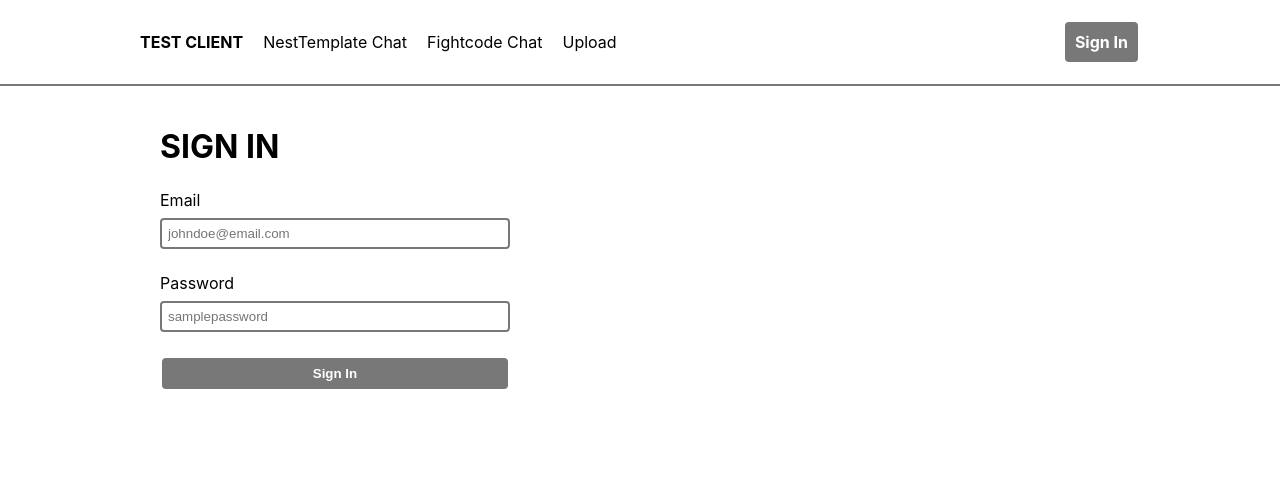
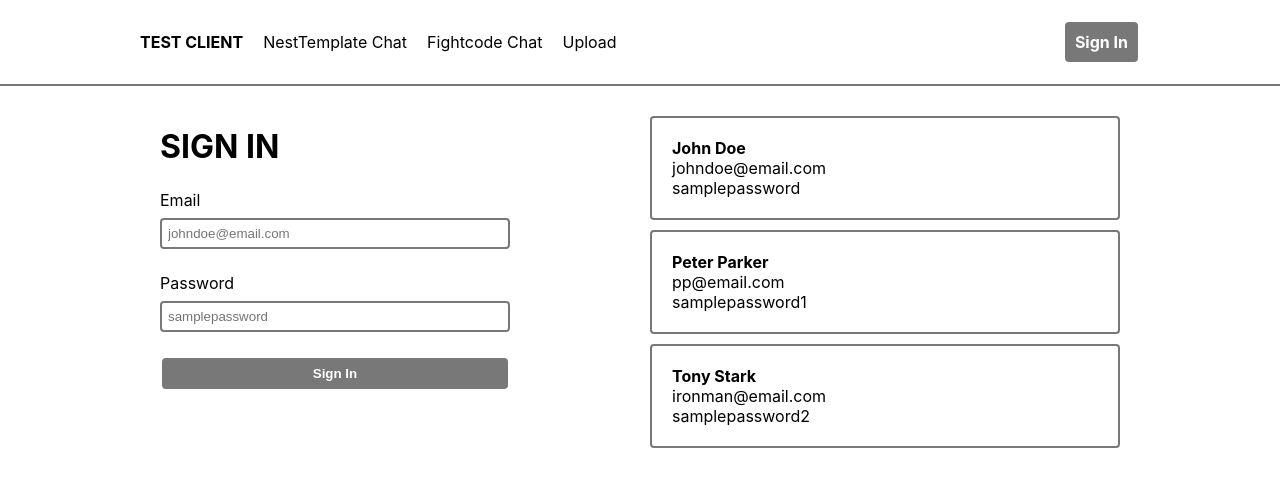
Before and after one commit to Weichen0/US-Client-Test, a React (Create React App) app: page /sign-in in a window 1280 px wide. Shown: the top 486 px of the page. Built offline with nearby package versions, Linux system fonts and the light colour scheme.

Commit message:
chores: show sample user and add comments

```diff
--- a/src/components/nestchat/ChatRoom.js
+++ b/src/components/nestchat/ChatRoom.js
@@ -13,10 +13,12 @@ export function NestChatRoom({ selectedRoom }) {
     const [userData, setUserData] = useState({}) // Chat Participant user data
 
     // Using Normal Fetch APIs to get pagination of previous messages
+    // - Pardon the bad pagination setup
     async function getOlderMessage() {
         const nextPage = page + 1
         setPage(nextPage)
         // Fetch API for listMessage: query (page, chatRoomId)
+        // - Use camelCase for query params
         try {
             const res = await fetch(`http://localhost:8080/chat/listMessage?page=${nextPage}&chatRoomId=${selectedRoom}`, {
                 method: "GET",
@@ -38,8 +40,8 @@ export function NestChatRoom({ selectedRoom }) {
         }
     }
 
-    // Get chat participant data
-    // Cache and use it repetitively instead of relation fetches
+    // Get chat participant data (Object format)
+    // - Cache and use it repetitively instead of relation fetches
     async function getChatParticipantData() {
         try {
             const res = await fetch(`http://localhost:8080/chat/chatParticipants/${selectedRoom}`, {
@@ -96,7 +98,7 @@ export function NestChatRoom({ selectedRoom }) {
         if (socket) {
             setMessageData([])
             // initial list (first page)
-            socket.emit('listMessages', { chatroom_id: parseInt(selectedRoom) }, (res) => {
+            socket.emit('listMessages', { chatRoomId: parseInt(selectedRoom) }, (res) => {
                 setMessageData(res.reverse())
             })
             // update list when new messages are sent
@@ -128,7 +130,7 @@ export function NestChatRoom({ selectedRoom }) {
                     {messageData?.length ?
                         <>
                             <div>
-                                <button onClick={() => getOlderMessage()}>Load Previous Sad Pagination</button>
+                                <button onClick={() => getOlderMessage()}>Load Previous Sad Pagination {page}</button>
                             </div>
                             {messageData.map((item, index) => {
                                 if (item?.messageType === "SYS_MESSAGE") {
@@ -152,8 +154,8 @@ export function NestChatRoom({ selectedRoom }) {
                         </div>
                     }
 
-                    <div style={{ marginTop: 8 }}>
-                        <input type='text' value={inputMessage} onChange={(e) => setInputMessage(e.target.value)} placeholder='message ... ' />
+                    <div style={{ marginTop: 8, width: '100%', display: "flex" }}>
+                        <input style={{ width: "100%" }} type='text' value={inputMessage} onChange={(e) => setInputMessage(e.target.value)} placeholder='message ... ' />
                         <button onClick={() => onSubmit()}>Send</button></div>
                 </div>
 
--- a/src/pages/signIn.js
+++ b/src/pages/signIn.js
@@ -4,6 +4,33 @@ import { useAuth } from "../utils/AuthContext"
 const pageStyle = {
     formSection: { marginTop: 24, display: "grid", maxWidth: 350, gap: 8 }
 }
+
+// not directly referencing
+const sampleUser = [
+
+    {
+        firstName: "John",
+        lastName: "Doe",
+        phone: "01111111111",
+        email: "johndoe@email.com",
+        hashKey: "samplepassword",
+        googleId: "samplegoogleid"
+    },
+    {
+        firstName: "Peter",
+        lastName: "Parker",
+        phone: "0112323232",
+        email: "pp@email.com",
+        hashKey: "samplepassword1",
+    },
+    {
+        firstName: "Tony",
+        lastName: "Stark",
+        phone: "0112324232",
+        email: "ironman@email.com",
+        hashKey: "samplepassword2",
+    }
+]
 
 export default function SignInPage() {
     const { login } = useAuth()
@@ -37,7 +64,8 @@ export default function SignInPage() {
 
     return (
         <>
-            <div style={{ padding: 20 }}>
+            <div style={{ padding: 20, display: 'flex', gap: 20 }}>
+                <div style={{ width: "50%" }}>
                     <h1 style={{ marginBottom: 24 }}>SIGN IN</h1>
                     {
                         response ? <div style={{ marginBottom: 24, wordBreak: "break-all" }}>
@@ -68,7 +96,22 @@ export default function SignInPage() {
                             onClick={() => signIn()}
                         >Sign In</button>
                     </div>
+                </div>
+                <div style={{ width: "50%" }}>
+                    {
+                        sampleUser?.map((item, index) => (
+                            <div
+                                key={`sample-user-${index}`}
+                                style={{ padding: 20, display: 'grid', borderRadius: 4, border: "solid 2px #787878", marginTop: "10px" }}
+                            >
+                                <b>{`${item.firstName} ${item.lastName}`}</b>
+                                <span>{item.email}</span>
+                                <span>{item.hashKey}</span>
 
+                            </div>
+                        ))
+                    }
+                </div>
             </div>
         </>
     )
```
Lines whose indentation alone changed are shown as unchanged.
